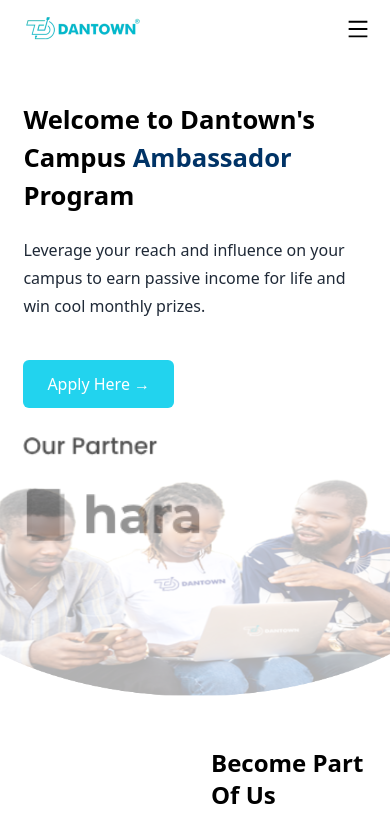
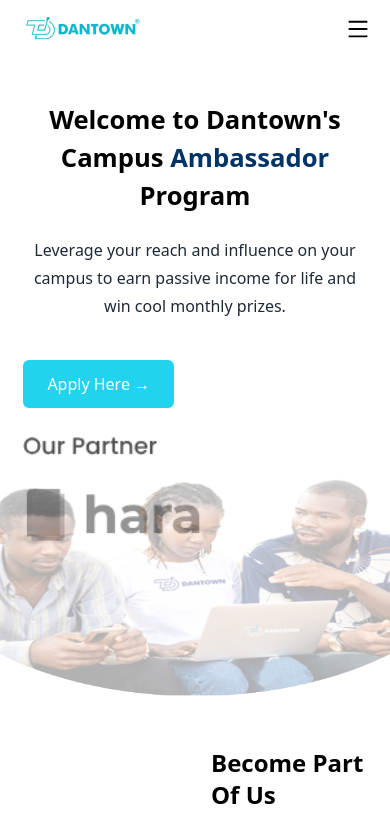
Before and after one commit to AmosGloria/godantown_copy_with_tailwindcss, a Next.js app: page /ambassador in a window 390 px wide. Shown: the top 836 px of the page. Built offline with nearby package versions, Linux system fonts and the light colour scheme.

Commit message:
Fix: modified the ambassador file

```diff
--- a/app/ambassador/page.tsx
+++ b/app/ambassador/page.tsx
@@ -17,16 +17,16 @@
 
         {/* Left Side */}
         <div className="flex-1 w-full sm:w-[50%] mt-8 flex flex-col items-center sm:items-center">
-          <h1 className="w-full text-[1.6rem] md:text-[3.3rem] font-bold font-sans mb-5 text-left">
+          <h1 className="w-full text-[1.6rem] md:text-[3.3rem] font-bold font-sans mb-5 text-center md:text-left">
             Welcome to Dantown&apos;s Campus
             <span className="text-navy"> Ambassador</span> Program
           </h1>
-          <p className="w-full text-base leading-7 mb-5 text-gray-800 text-left">
+          <p className="w-full text-base leading-7 mb-5 text-gray-800 text-center md:text-left">
             Leverage your reach and influence on your campus to earn passive income for life and win cool monthly prizes.
           </p>
 
           {/* Apply Button */}
-          <div className="flex justify-left sm:justify-left w-full">
+          <div className="flex w-full justify-left md:justify-left">
             <Link href="https://docs.google.com/forms/d/e/1FAIpQLSelIxU_41SleXbwEqRx8sJCnvRNiyhwhh1ansirNR6phvBFpA/viewform">
               <button className="bg-cyan-400 text-white border-none px-6 py-3 rounded-md text-base mt-5 transition-all duration-300 hover:bg-cyan-600 hover:scale-105">
                 Apply Here <span>&#8594;</span>
@@ -35,7 +35,7 @@
           </div>
 
           {/* Hara Image */}
-          <div className="mt-5 grayscale flex justify-left sm:justify-left w-full">
+          <div className="mt-5 grayscale flex justify-left md:justify-left w-full">
             <Image src="/hara.png" alt="hara" width={180} height={80} />
           </div>
         </div>
```
